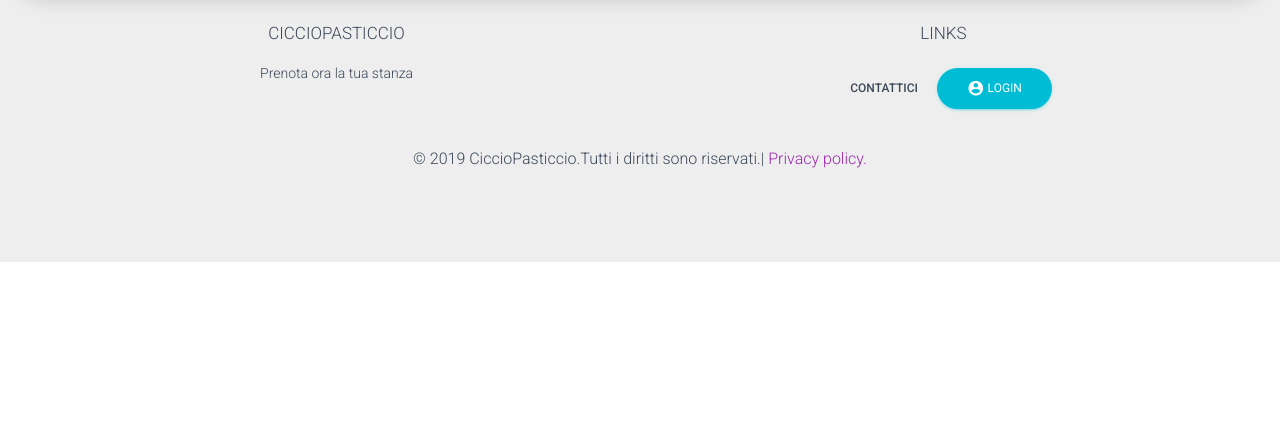
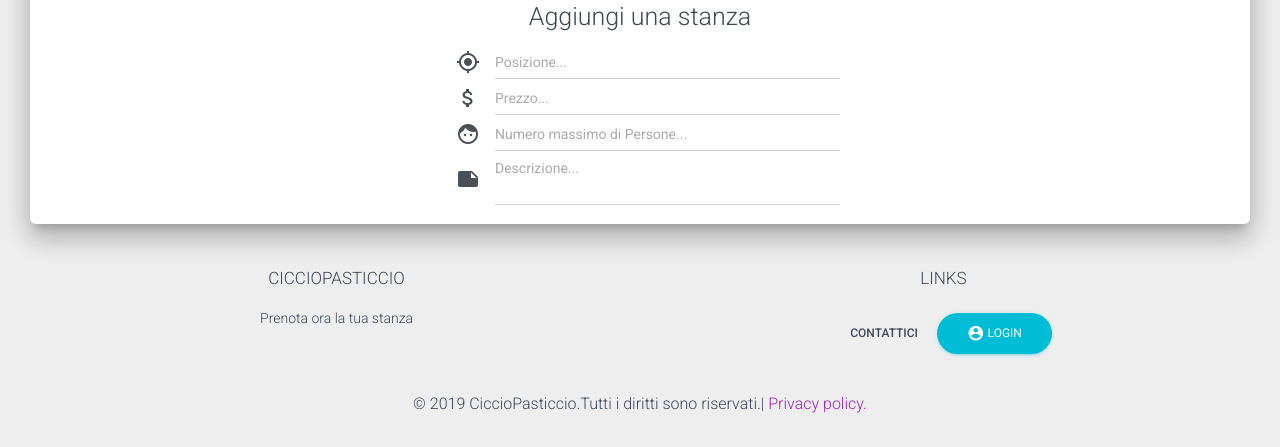
Before and after one commit to Luchinzzz/Affittacamere, a Flask app: page /profile in a window 1280 px wide. Shown: the part 538-985 px from the top of the page. Before the commit the page ends 800 px from the top, so only its background shows below. Run offline with Flask 2, Linux system fonts and the light colour scheme; a user stored in the database is signed in; some libraries are stand-ins or nearby versions.

Commit message:
Changes to DB, almost done room page, updated profile page

```diff
--- a/ecommerce/forms.py
+++ b/ecommerce/forms.py
@@ -1,5 +1,5 @@
 from flask_wtf import FlaskForm
-from wtforms import StringField, DateField, FileField, PasswordField, SubmitField
+from wtforms import IntegerField, FloatField, StringField, TextAreaField, DateField, FileField, PasswordField, SubmitField
 from wtforms.validators import DataRequired, Length, Email, EqualTo
 
 class RegistrationForm(FlaskForm):
@@ -19,3 +19,10 @@ class LoginForm(FlaskForm):
 
 class ProfilePictureForm(FlaskForm):
     image = FileField()
+
+class AddRoomForm(FlaskForm):
+    price = FloatField('Prezzo', validators=[DataRequired()])
+    max_persons = IntegerField('Numero massimo di Persone', validators=[DataRequired()])
+    address = StringField('Posizione', validators=[DataRequired()])
+    description = TextAreaField('Descrizione')
+    submit = SubmitField('Aggiungi stanza')
--- a/ecommerce/routes.py
+++ b/ecommerce/routes.py
@@ -1,7 +1,7 @@
 from flask import render_template, redirect, url_for
 from ecommerce import current_dir, app, db, bcrypt
 from ecommerce.models import User, Room
-from ecommerce.forms import RegistrationForm, LoginForm, ProfilePictureForm
+from ecommerce.forms import RegistrationForm, LoginForm, ProfilePictureForm, AddRoomForm
 from flask_login import login_user, logout_user, login_required, current_user
 from werkzeug.utils import secure_filename
 from os import path
@@ -84,10 +84,14 @@ def home():
 @app.route("/profile", methods=['GET', 'POST'])
 @login_required
 def profile():
+    # Login and Register Forms (useless)
     login_form = LoginForm()
     registration_form = RegistrationForm()
+    # AddRoom Form
+    addroom_form = AddRoomForm()
+
+    # ProfilePicture Change Form
     profilepicture_form = ProfilePictureForm()
-
     if profilepicture_form.is_submitted():
         f = profilepicture_form.image.data
         filename = secure_filename(
@@ -97,9 +101,9 @@ def profile():
         f.save(path_img)
         current_user.picture = '/static/img/profilepics/users/' + filename
         db.session.commit()
-        return render_template('profile.html', login_form=login_form, registration_form=registration_form, profilepicture_form=profilepicture_form)
+        return render_template('profile.html', login_form=login_form, registration_form=registration_form, profilepicture_form=profilepicture_form, addroom_form=addroom_form)
 
-    return render_template('profile.html', login_form=login_form, registration_form=registration_form, profilepicture_form=profilepicture_form)
+    return render_template('profile.html', login_form=login_form, registration_form=registration_form, profilepicture_form=profilepicture_form, addroom_form=addroom_form)
 
 
 @app.route("/results", methods=['GET', 'POST'])
--- a/ecommerce/static/css/main.css
+++ b/ecommerce/static/css/main.css
@@ -15,15 +15,10 @@
   min-height: 150px;
 }
 
-.card .card-title {
-  margin-top: 0px;
-}
-
 /* DateTimePicker */
 .bmd-form-group .form-control {
   background-image: linear-gradient(to top, #2B65EC 2px, rgba(156, 39, 176, 0) 2px), linear-gradient(to top, #d2d2d2 1px, rgba(210, 210, 210, 0) 1px);
 }
-
 
 .is-focused [class^='bmd-label'],
 .is-focused [class*=' bmd-label'] {
@@ -127,3 +122,8 @@ padding-top: 50px;
 padding-bottom: 100px;
 max-height: inherit;
 }
+
+.card .card-body .room_span {
+  line-height: 15px;
+  font-size: 14px;
+}
--- a/ecommerce/templates/layout.html
+++ b/ecommerce/templates/layout.html
@@ -11,6 +11,7 @@
     <link rel="stylesheet" type="text/css"
         href="https://fonts.googleapis.com/css?family=Roboto:300,400,500,700|Roboto+Slab:400,700|Material+Icons" />
     <link rel="stylesheet" href="https://maxcdn.bootstrapcdn.com/font-awesome/latest/css/font-awesome.min.css">
+    <link rel="stylesheet" href="https://cdnjs.cloudflare.com/ajax/libs/font-awesome/4.7.0/css/font-awesome.min.css">
     <!-- Material Kit CSS -->
     <link href={{ url_for('static', filename='css/material-kit.css') }} rel="stylesheet" />
     <!-- Custom CSS -->
--- a/ecommerce/templates/profile.html
+++ b/ecommerce/templates/profile.html
@@ -10,12 +10,11 @@
           <div class="col-md-6 ml-auto mr-auto">
             <div class="profile">
               <div class="avatar">
-                <img src="{{ current_user.picture }}" alt="Circle Image"
-                  class="img-raised rounded-circle img-fluid">
+                <img src="{{ current_user.picture }}" alt="Circle Image" class="img-raised rounded-circle img-fluid">
               </div>
               <form class="form" method="POST" action="" enctype="multipart/form-data">
                 <label class="btn btn-info btn-round" style="padding: 6px 10px;">
-                    {{ profilepicture_form.image(accept="image/*", onchange="this.form.submit()", style="display:none;") }}
+                  {{ profilepicture_form.image(accept="image/*", onchange="this.form.submit()", style="display:none;") }}
                   <i class="material-icons">brush</i> Cambia immagine
                 </label>
               </form>
@@ -26,6 +25,49 @@
             </div>
           </div>
         </div>
+        <div class="row">
+          <div class="col-md-12 text-center">
+            <h3>Aggiungi una stanza</h3>
+            <form class="form" style="width: 400px; margin-left: auto; margin-right: auto;" method="POST" action="" enctype="multipart/form-data">
+              <!-- Address -->
+              <div class="input-group">
+                <div class="input-group-prepend">
+                  <span class="input-group-text">
+                    <i class="material-icons">gps_fixed</i>
+                  </span>
+                </div>
+                {{ addroom_form.address(class="form-control", placeholder="Posizione...") }}
+              </div>
+              <!-- Price -->
+              <div class="input-group">
+                <div class="input-group-prepend">
+                  <span class="input-group-text">
+                    <i class="material-icons">attach_money</i>
+                  </span>
+                </div>
+                {{ addroom_form.price(class="form-control", placeholder="Prezzo...") }}
+              </div>
+              <!-- Max Persons -->
+              <div class="input-group">
+                <div class="input-group-prepend">
+                  <span class="input-group-text">
+                    <i class="material-icons">face</i>
+                  </span>
+                </div>
+                {{ addroom_form.max_persons(class="form-control", placeholder="Numero massimo di Persone...") }}
+              </div>
+              <!-- Description -->
+              <div class="input-group">
+                <div class="input-group-prepend">
+                  <span class="input-group-text">
+                    <i class="material-icons">note</i>
+                  </span>
+                </div>
+                {{ addroom_form.description(class="form-control", placeholder="Descrizione...") }}
+              </div>
+            </form>
+          </div>
+        </div>
       </div>
     </div>
   </div>
--- a/ecommerce/templates/results.html
+++ b/ecommerce/templates/results.html
@@ -12,7 +12,7 @@
                             <img class="card-img-top" src="{{ url_for('static', filename='img/bg_2.jpg') }}"
                                 alt="Image Placeholder">
                             <div class="card-body">
-                                <h3 class="card-title">Stanza di Cino</h3>
+                                <h3 class="card-title" style="margin-top:0;">Stanza di Cino</h3>
                                 <p class="card-text">
                                     <strong>Prezzo:</strong> € 1000 / per notte
                                     <br>
```
Also changed, not shown: ecommerce/models.py (+9 -2 lines), ecommerce/templates/room.html (+34 -67 lines), ecommerce/ecommerce.db, ecommerce/static/img/profilepics/users/readme.md (added), 1 other file.
